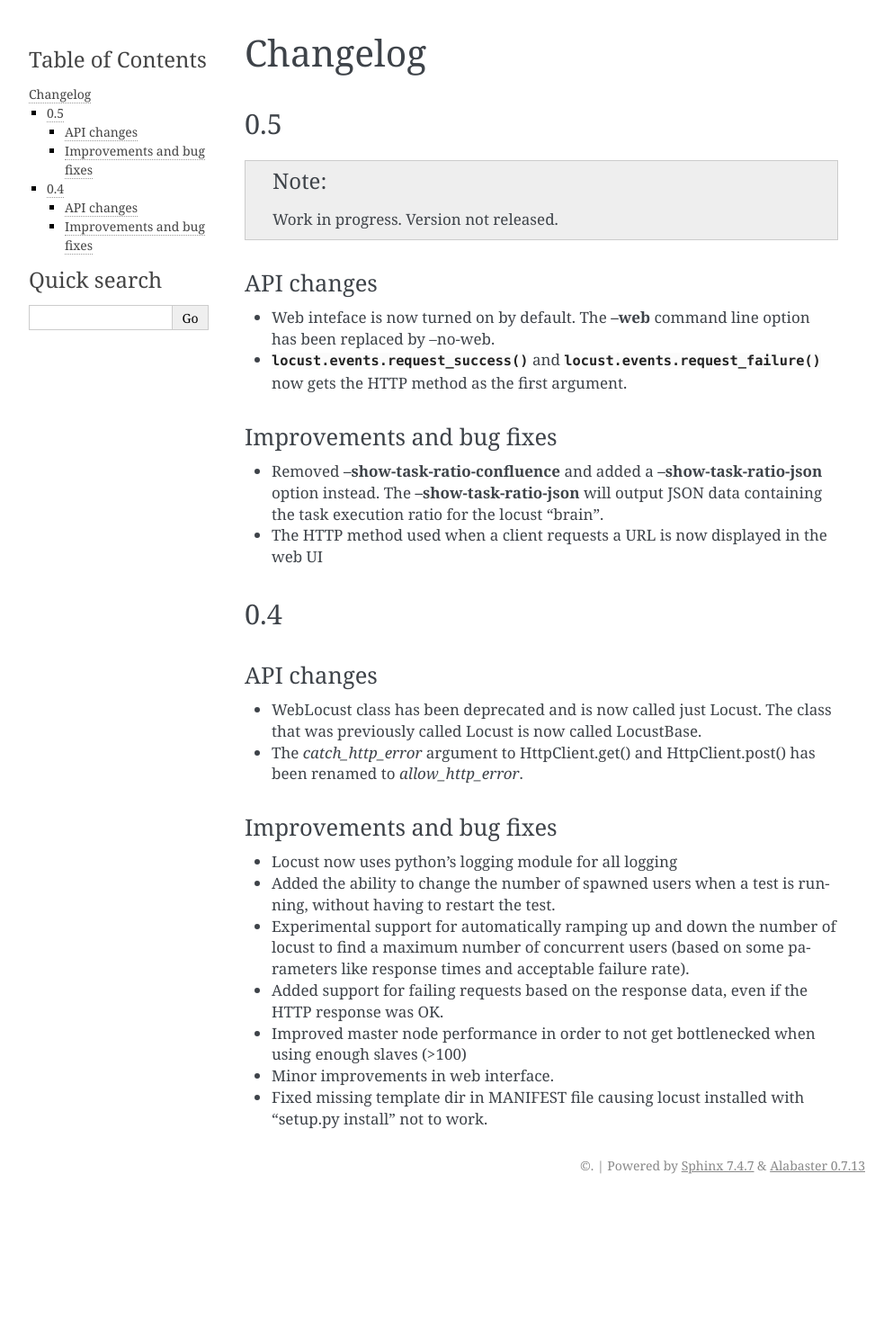
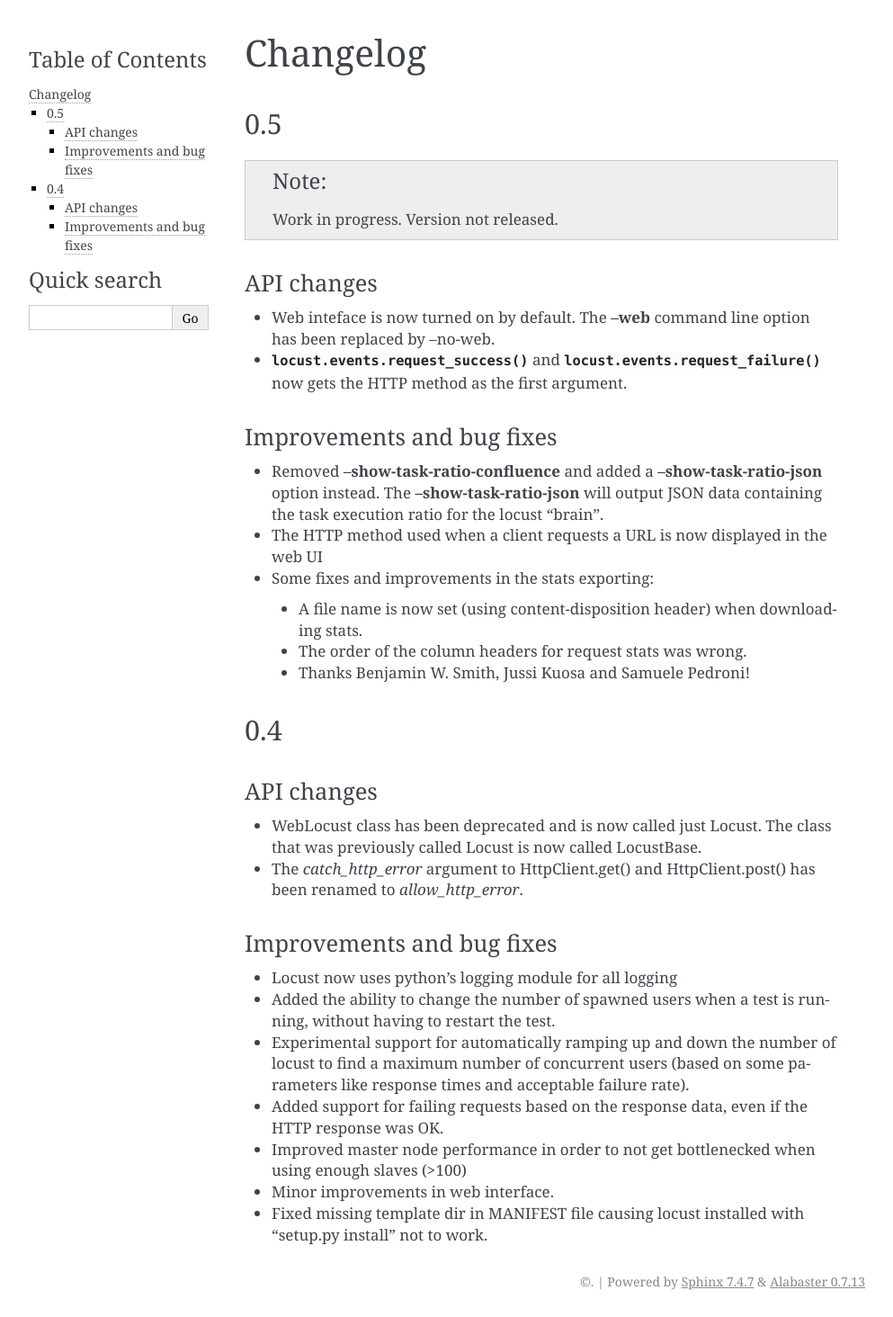
Before and after one commit to locustio/locust, a Sphinx documentation site: the page built from docs/changelog.rst, in a window 1280 px wide. Shown: the whole page at 90% size, without its empty margins (148-1141 px from the left). Built offline with Sphinx 7.4.7, drawn with Linux system fonts in a browser that asks for light colours; before the commit the page ends 1335 px from its top, so only the background shows below that.

Commit message:
Added info on some bug fixes and minor improvements to changelog

```diff
--- a/docs/changelog.rst
+++ b/docs/changelog.rst
@@ -22,6 +22,10 @@ Improvements and bug fixes
   **--show-task-ratio-json** will output JSON data containing the task execution ratio for the locust
   "brain".
 * The HTTP method used when a client requests a URL is now displayed in the web UI
+* Some fixes and improvements in the stats exporting:
+ * A file name is now set (using content-disposition header) when downloading stats.
+ * The order of the column headers for request stats was wrong.
+ * Thanks Benjamin W. Smith, Jussi Kuosa and Samuele Pedroni!
 
 0.4
 ===
```
